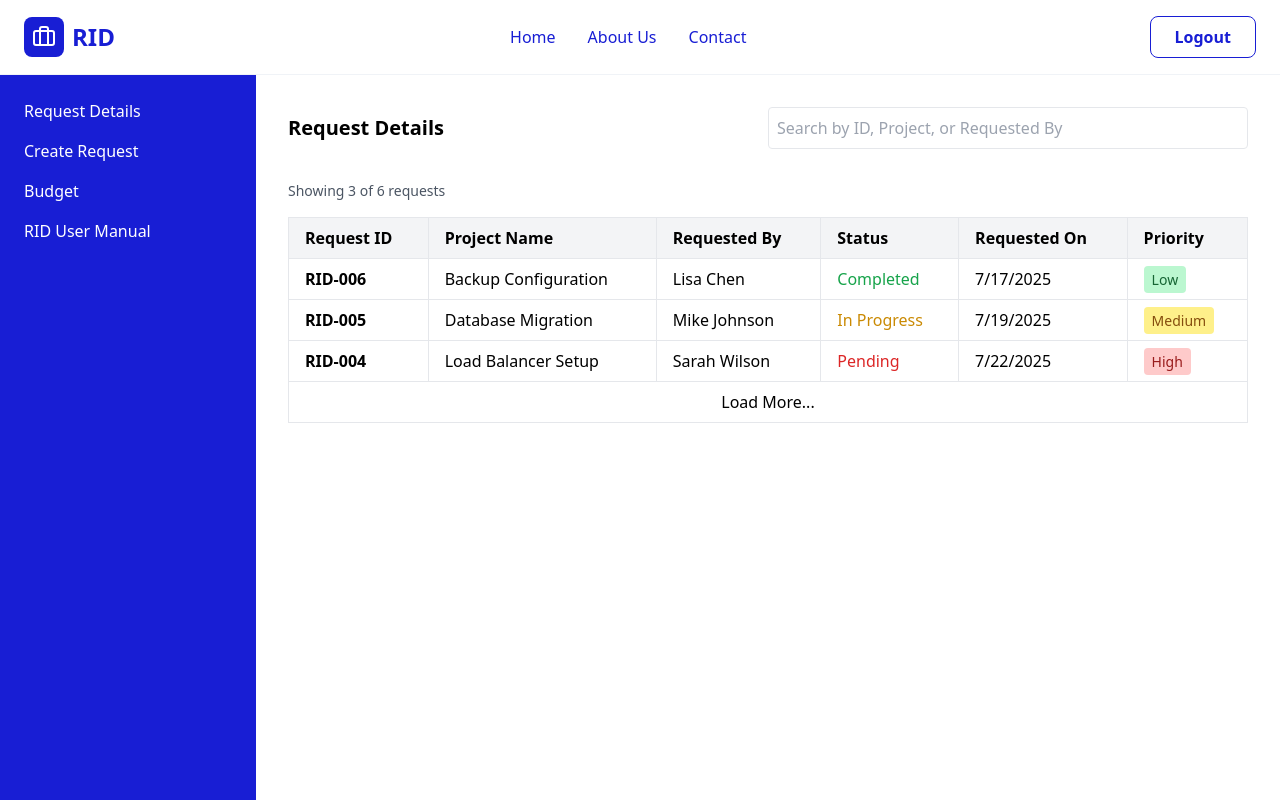
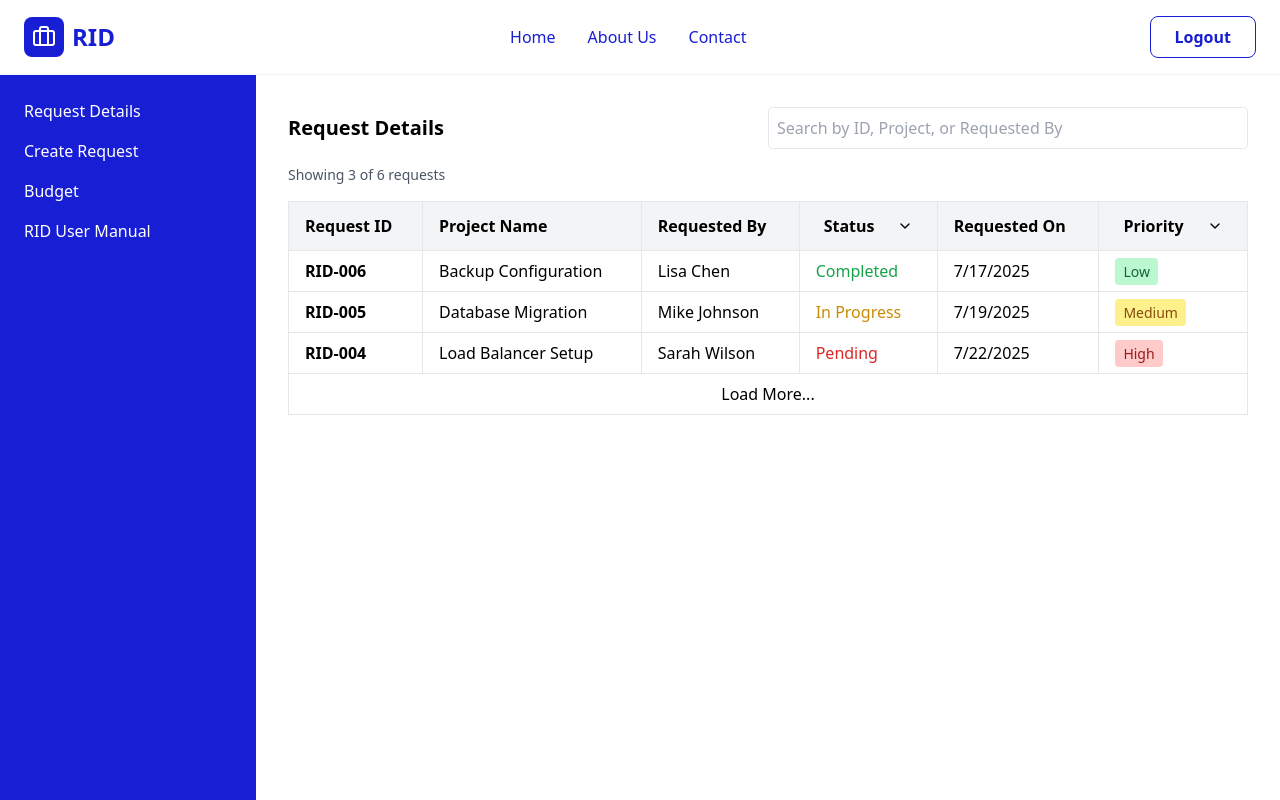
Before and after one commit to zulaikhamir/RID, a React (Vite) app: page /request-details in a window 1280 px wide. Shown: the top 800 px of the page. Built offline with nearby package versions, Linux system fonts and the light colour scheme.

Commit message:
search filters

```diff
--- a/src/pages/requestdetails.jsx
+++ b/src/pages/requestdetails.jsx
@@ -1,4 +1,5 @@
-import React, { useState } from "react";
+import React, { useState, useEffect } from "react";
+import { ChevronDown, ChevronUp } from "lucide-react";
 
 // Sample RID Request Details data
 const defaultData = [
@@ -52,15 +53,19 @@ const defaultData = [
   },
 ];
 
-// Helper: Search filter
-const filterRequests = (data, search) => {
-  if (!search) return data;
-  return data.filter(
-    (item) =>
+// Helper: Search filter, status, priority
+const filterRequests = (data, search, status, priority) => {
+  return data.filter((item) => {
+    const matchesSearch =
       item.requestId.toLowerCase().includes(search.toLowerCase()) ||
       item.projectName.toLowerCase().includes(search.toLowerCase()) ||
-      item.requestedBy.toLowerCase().includes(search.toLowerCase())
-  );
+      item.requestedBy.toLowerCase().includes(search.toLowerCase());
+
+    const matchesStatus = status ? item.status === status : true;
+    const matchesPriority = priority ? item.priority === priority : true;
+
+    return matchesSearch && matchesStatus && matchesPriority;
+  });
 };
 
 // Helper: Sort by Request ID descending
@@ -102,63 +107,213 @@ const formatDate = (dateString) => {
   return new Date(dateString).toLocaleDateString();
 };
 
+// Column Filter Dropdown Component
+const ColumnFilter = ({
+  title,
+  options,
+  value,
+  onChange,
+  isOpen,
+  onToggle,
+}) => {
+  return (
+    <div className="relative">
+      <div
+        className="flex items-center justify-between cursor-pointer hover:bg-gray-200 px-2 py-1 rounded"
+        onClick={onToggle}
+      >
+        <span className="font-semibold">{title}</span>
+        {isOpen ? (
+          <ChevronUp className="w-4 h-4 ml-2" />
+        ) : (
+          <ChevronDown className="w-4 h-4 ml-2" />
+        )}
+      </div>
+
+      {isOpen && (
+        <div className="absolute top-full left-0 mt-1 bg-white border border-gray-300 rounded shadow-lg z-10 min-w-full">
+          <div className="py-1">
+            <button
+              className={`block w-full text-left px-3 py-2 text-sm hover:bg-gray-100 ${
+                !value ? "bg-blue-50 text-blue-700" : ""
+              }`}
+              onClick={() => onChange("")}
+            >
+              All
+            </button>
+            {options.map((option) => (
+              <button
+                key={option}
+                className={`block w-full text-left px-3 py-2 text-sm hover:bg-gray-100 ${
+                  value === option ? "bg-blue-50 text-blue-700" : ""
+                }`}
+                onClick={() => onChange(option)}
+              >
+                {option}
+              </button>
+            ))}
+          </div>
+        </div>
+      )}
+    </div>
+  );
+};
+
 const RequestDetailsTable = () => {
   const [visibleRows, setVisibleRows] = useState(3);
   const [searchTerm, setSearchTerm] = useState("");
+  const [statusFilter, setStatusFilter] = useState("");
+  const [priorityFilter, setPriorityFilter] = useState("");
+  const [openDropdown, setOpenDropdown] = useState(null);
+
+  // Reset visible rows when filters change
+  useEffect(() => {
+    setVisibleRows(3);
+  }, [searchTerm, statusFilter, priorityFilter]);
+
+  // Close dropdown when clicking outside
+  useEffect(() => {
+    const handleClickOutside = (event) => {
+      if (!event.target.closest(".relative")) {
+        setOpenDropdown(null);
+      }
+    };
+
+    document.addEventListener("mousedown", handleClickOutside);
+    return () => {
+      document.removeEventListener("mousedown", handleClickOutside);
+    };
+  }, []);
 
   const sortedData = sortRequestsDesc(defaultData);
-  const filteredData = filterRequests(sortedData, searchTerm);
+  const filteredData = filterRequests(
+    sortedData,
+    searchTerm,
+    statusFilter,
+    priorityFilter
+  );
+
   const displayedRows = filteredData.slice(0, visibleRows);
 
   const loadMore = () => {
     setVisibleRows((prev) => prev + 3);
   };
 
+  const clearFilters = () => {
+    setSearchTerm("");
+    setStatusFilter("");
+    setPriorityFilter("");
+    setOpenDropdown(null);
+  };
+
+  const toggleDropdown = (dropdown) => {
+    setOpenDropdown(openDropdown === dropdown ? null : dropdown);
+  };
+
+  // Get unique values for filters
+  const statusOptions = [...new Set(defaultData.map((item) => item.status))];
+  const priorityOptions = [
+    ...new Set(defaultData.map((item) => item.priority)),
+  ];
+
   return (
     <div className="p-4">
+      {/* Header */}
       <div className="mb-4 w-full flex justify-between items-center">
-        <h2 className="text-xl font-bold mb-4">Request Details</h2>
+        <h2 className="text-xl font-bold">Request Details</h2>
 
         {/* Search Bar */}
-
         <input
           type="text"
           placeholder="Search by ID, Project, or Requested By"
           value={searchTerm}
           onChange={(e) => setSearchTerm(e.target.value)}
-          className="mb-4 w-1/2 p-2 border rounded bg-white/30 backdrop-blur-sm"
+          className="w-1/2 p-2 border rounded bg-white/30 backdrop-blur-sm"
         />
       </div>
+
+      {/* Active Filters Display */}
+      {(searchTerm || statusFilter || priorityFilter) && (
+        <div className="mb-4 flex gap-2 items-center flex-wrap">
+          <span className="text-sm text-gray-600">Active filters:</span>
+          {searchTerm && (
+            <span className="bg-blue-100 text-blue-800 px-2 py-1 rounded text-sm">
+              Search: "{searchTerm}"
+            </span>
+          )}
+          {statusFilter && (
+            <span className="bg-green-100 text-green-800 px-2 py-1 rounded text-sm">
+              Status: {statusFilter}
+            </span>
+          )}
+          {priorityFilter && (
+            <span className="bg-orange-100 text-orange-800 px-2 py-1 rounded text-sm">
+              Priority: {priorityFilter}
+            </span>
+          )}
+          <button
+            onClick={clearFilters}
+            className="bg-gray-500 hover:bg-gray-600 text-white px-3 py-1 rounded text-sm transition-colors"
+          >
+            Clear All
+          </button>
+        </div>
+      )}
+
+      {/* Results Counter */}
       <div className="mb-4 text-sm text-gray-600">
         Showing {Math.min(visibleRows, filteredData.length)} of{" "}
         {filteredData.length} requests
+        {filteredData.length !== defaultData.length && (
+          <span className="text-blue-600">
+            {" "}
+            (filtered from {defaultData.length} total)
+          </span>
+        )}
       </div>
 
+      {/* Table */}
       <div className="overflow-x-auto">
         <table className="min-w-full border border-gray-300 rounded shadow">
           <thead className="bg-gray-100">
             <tr>
-              <th className="border px-4 py-2 text-left font-semibold">
-                Request ID
+              <th className="border px-4 py-2 text-left">
+                <span className="font-semibold">Request ID</span>
               </th>
-              <th className="border px-4 py-2 text-left font-semibold">
-                Project Name
+              <th className="border px-4 py-2 text-left">
+                <span className="font-semibold">Project Name</span>
               </th>
-              <th className="border px-4 py-2 text-left font-semibold">
-                Requested By
+              <th className="border px-4 py-2 text-left">
+                <span className="font-semibold">Requested By</span>
               </th>
-              <th className="border px-4 py-2 text-left font-semibold">
-                Status
+              <th className="border px-4 py-2 text-left">
+                <ColumnFilter
+                  title="Status"
+                  options={statusOptions}
+                  value={statusFilter}
+                  onChange={setStatusFilter}
+                  isOpen={openDropdown === "status"}
+                  onToggle={() => toggleDropdown("status")}
+                />
               </th>
-              <th className="border px-4 py-2 text-left font-semibold">
-                Requested On
+              <th className="border px-4 py-2 text-left">
+                <span className="font-semibold">Requested On</span>
               </th>
-              <th className="border px-4 py-2 text-left font-semibold">
-                Priority
+              <th className="border px-4 py-2 text-left">
+                <ColumnFilter
+                  title="Priority"
+                  options={priorityOptions}
+                  value={priorityFilter}
+                  onChange={setPriorityFilter}
+                  isOpen={openDropdown === "priority"}
+                  onToggle={() => toggleDropdown("priority")}
+                />
               </th>
             </tr>
           </thead>
           <tbody>
+            {displayedRows.length > 0 ? (
+              <>
                 {displayedRows.map((row) => (
                   <tr key={row.requestId} className="hover:bg-gray-50">
                     <td className="border px-4 py-2">
@@ -188,6 +343,17 @@ const RequestDetailsTable = () => {
                     </td>
                   </tr>
                 )}
+              </>
+            ) : (
+              <tr>
+                <td
+                  colSpan={6}
+                  className="text-center py-8 text-gray-500 border"
+                >
+                  No requests found matching your filters.
+                </td>
+              </tr>
+            )}
           </tbody>
         </table>
       </div>
```
Lines whose indentation alone changed are shown as unchanged.
